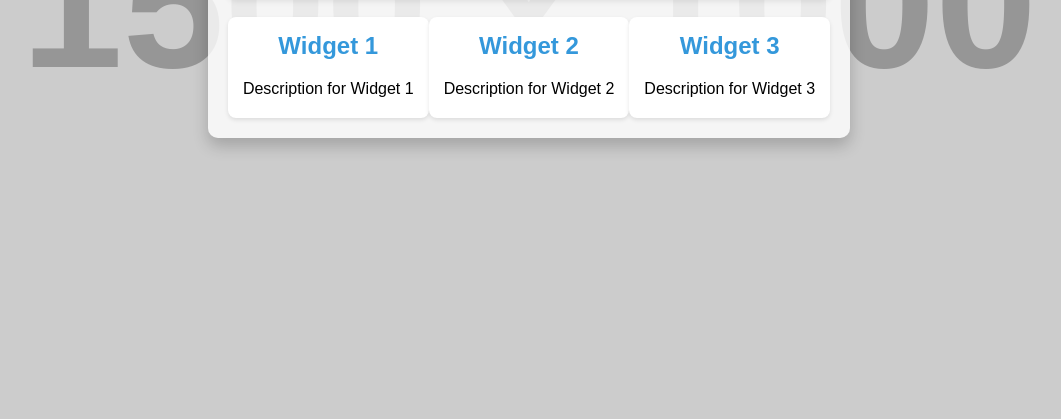
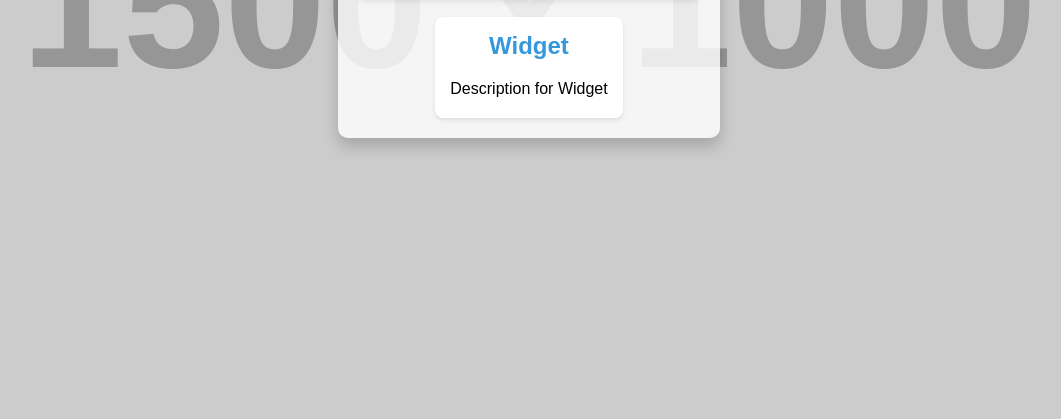
Before and after one commit to ahmadzana/argocd, a plain HTML site: page index.html in a window 1280 px wide. Shown: the part 381-800 px from the top of the page, without its empty margins (111-1172 px from the left). Drawn offline with Linux system fonts and the light colour scheme; placeholder pictures from the web are drawn by us.

Commit message:
k8s deployment

```diff
--- a/index.html
+++ b/index.html
@@ -73,19 +73,10 @@
 
         <div class="widgets">
             <div class="widget">
-                <h2>Widget 1</h2>
-                <p>Description for Widget 1</p>
+                <h2>Widget</h2>
+                <p>Description for Widget</p>
             </div>
 
-            <div class="widget">
-                <h2>Widget 2</h2>
-                <p>Description for Widget 2</p>
-            </div>
-
-            <div class="widget">
-                <h2>Widget 3</h2>
-                <p>Description for Widget 3</p>
-            </div>
         </div>
     </div>
 </body>
```
Also changed, not shown: 3 other files.
